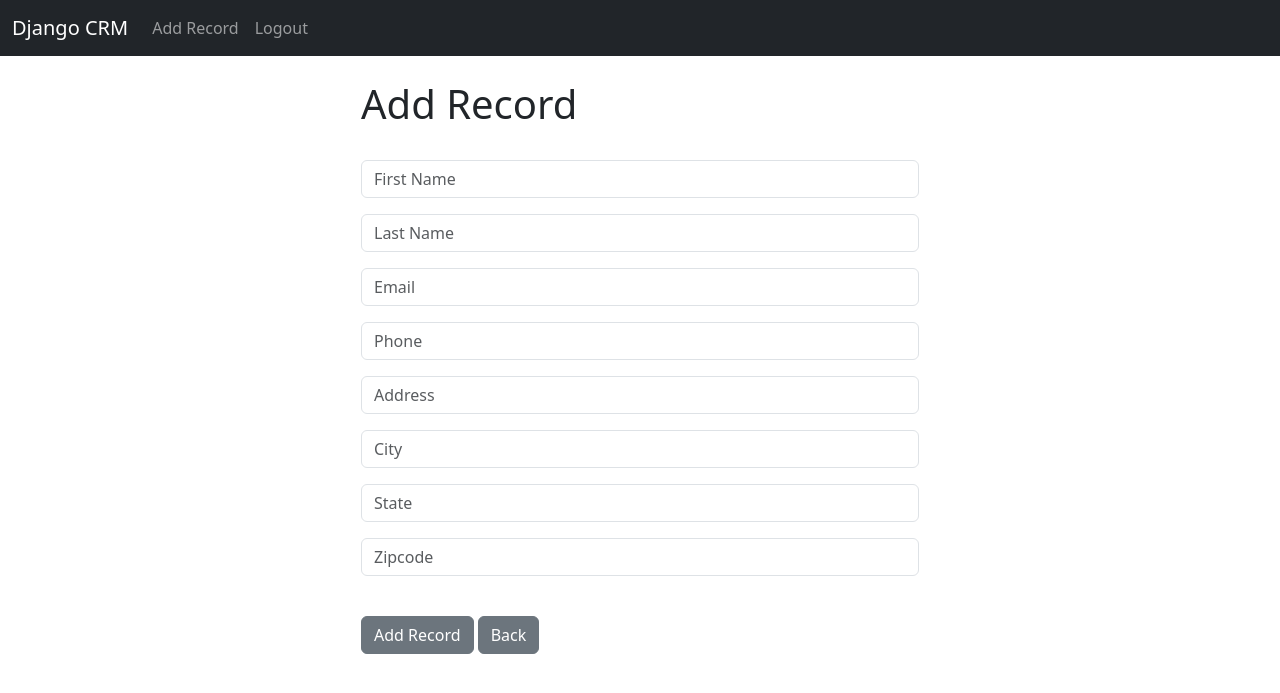
After one commit to angelrobles6/Django_CRM_app, a Django app: page /add_record/ in a window 1280 px wide. The commit adds this page. Shown: the top 693 px of the page. Run offline with Django 5.2, Linux system fonts and the light colour scheme; the visitor is signed in with stand-in values (Sample User, id 1).

Commit message:
Add Records, Update Record and final code.

```diff
--- a/dcrm/website/forms.py
+++ b/dcrm/website/forms.py
@@ -1,6 +1,7 @@
 from django.contrib.auth.forms import UserCreationForm
 from django.contrib.auth.models import User
 from django import forms
+from .models import Record
 
 
 class SignUpForm(UserCreationForm):
@@ -42,3 +43,26 @@ class SignUpForm(UserCreationForm):
         self.fields[
             'password2'].help_text = ('<span class="form-text text-muted">'
                                       '<small>Enter the same password as before, for verification.</small></span>')
+
+
+# Create Add Record Form
+class AddRecordForm(forms.ModelForm):
+    first_name = forms.CharField(required=True, widget=forms.widgets.TextInput(attrs={"placeholder": "First Name",
+                                                                                      "class": "form-control"}), label="")
+    last_name = forms.CharField(required=True, widget=forms.widgets.TextInput(attrs={"placeholder": "Last Name",
+                                                                                     "class": "form-control"}), label="")
+    email = forms.CharField(required=True, widget=forms.widgets.TextInput(attrs={"placeholder": "Email",
+                                                                                 "class": "form-control"}), label="")
+    phone = forms.CharField(required=True, widget=forms.widgets.TextInput(attrs={"placeholder": "Phone",
+                                                                                 "class": "form-control"}), label="")
+    address = forms.CharField(required=True, widget=forms.widgets.TextInput(attrs={"placeholder": "Address",
+                                                                                   "class": "form-control"}), label="")
+    city = forms.CharField(required=True, widget=forms.widgets.TextInput(attrs={"placeholder": "City",
+                                                                                "class": "form-control"}), label="")
+    state = forms.CharField(required=True, widget=forms.widgets.TextInput(attrs={"placeholder": "State",
+                                                                                 "class": "form-control"}), label="")
+    zipcode = forms.CharField(required=True, widget=forms.widgets.TextInput(attrs={"placeholder": "Zipcode",
+                                                                                   "class":  "form-control"}), label="")
+    class Meta:
+        model = Record
+        exclude = ("user",)
--- a/dcrm/website/models.py
+++ b/dcrm/website/models.py
@@ -5,12 +5,12 @@ class Record(models.Model):
     created_at = models.DateTimeField(auto_now_add=True)
     first_name = models.CharField(max_length=50)
     last_name = models.CharField(max_length=50)
+    email = models.CharField(max_length=50)
+    phone = models.CharField(max_length=15)
     address = models.CharField(max_length=100)
     city = models.CharField(max_length=50)
     state = models.CharField(max_length=50)
     zipcode = models.CharField(max_length=20)
-    email = models.CharField(max_length=50)
-    phone = models.CharField(max_length=15)
 
     def __str__(self):
         return f"{self.first_name} {self.last_name}"
--- /dev/null
+++ b/dcrm/website/templates/add_record.html
@@ -0,0 +1,16 @@
+{% extends 'base.html' %}
+
+{% block content %}
+<div class="col-md-6 offset-md-3">
+<h1>Add Record</h1>
+<br/>
+<form method="POST" action="{% url 'add_record' %}">
+    {% csrf_token %}
+    {{ form.as_p }}
+
+<br/>
+  <button type="submit" class="btn btn-secondary">Add Record</button>
+  <a href="{% url 'home' %}" class="btn btn-secondary">Back</a>
+</form>
+</div>
+{% endblock %}
--- a/dcrm/website/templates/home.html
+++ b/dcrm/website/templates/home.html
@@ -23,8 +23,8 @@
   {% if records %}
     {% for record in records %}
     <tr>
-        <td>{{ record.first_name }}
-        {{ record.last_name }}</td>
+        <td><a href="{% url 'record' record.id %}">{{ record.first_name }}
+        {{ record.last_name }}</a></td>
         <td>{{ record.email }}</td>
         <td>{{ record.phone }}</td>
         <td>{{ record.address }}</td>
--- a/dcrm/website/templates/navbar.html
+++ b/dcrm/website/templates/navbar.html
@@ -8,6 +8,10 @@
       <ul class="navbar-nav me-auto mb-2 mb-lg-0">
 
         {% if user.is_authenticated %}
+
+        <li class="nav-item">
+          <a class="nav-link" href="{% url 'add_record' %}">Add Record</a>
+        </li>
 
         <li class="nav-item">
           <a class="nav-link" href="{% url 'logout' %}">Logout</a>
--- a/dcrm/website/templates/record.html
+++ b/dcrm/website/templates/record.html
@@ -38,8 +38,9 @@
 <br/><br/>
 <a href="{% url 'home' %}" class="btn btn-secondary">Back</a>
 
-<br/><br/>
 <a href="{% url 'delete_record' customer_record.id%}" class="btn btn-danger">Delete</a>
+
+<a href="{% url 'update_record' customer_record.id%}" class="btn btn-primary">Update Record</a>
 
 
 {% endblock %}
--- a/dcrm/website/urls.py
+++ b/dcrm/website/urls.py
@@ -9,5 +9,7 @@ urlpatterns = [
     path('register/', views.register_user, name='register'),
     path('record/<int:pk>', views.customer_record, name='record'),
     path('delete_record/<int:pk>', views.delete_record, name='delete_record'),
+    path('add_record/', views.add_record, name='add_record'),
+    path('update_record/<int:pk>', views.update_record, name='update_record'),
 
 ]
--- a/dcrm/website/views.py
+++ b/dcrm/website/views.py
@@ -1,7 +1,7 @@
 from django.shortcuts import render, redirect
 from django.contrib.auth import authenticate, login, logout
 from django.contrib import messages
-from .forms import SignUpForm
+from .forms import SignUpForm, AddRecordForm
 from .models import Record
 
 
@@ -72,3 +72,33 @@ def delete_record(request, pk):
     else:
         messages.success(request, "You must be Logged in to delete records.")
         return redirect('home')
+
+
+def add_record(request):
+    form = AddRecordForm(request.POST or None)
+    if request.user.is_authenticated:
+        if request.method == 'POST':
+            if form.is_valid():
+                add_record = form.save()
+                messages.success(request, "Record added successfully.")
+                return redirect('home')
+        return render(request, 'add_record.html', {'form': form})
+
+    else:
+        messages.success(request, "You must be Logged in to add records.")
+        return redirect('home')
+
+
+def update_record(request, pk):
+    if request.user.is_authenticated:
+        current_record = Record.objects.get(id=pk)
+        form = AddRecordForm(request.POST or None, instance=current_record)
+        if form.is_valid():
+            form.save()
+            messages.success(request, "Record updated successfully.")
+            return redirect('home')
+        return render(request, 'update_record.html', {'form': form})
+
+    else:
+        messages.success(request, "You must be Logged in to update records.")
+        return redirect('home')
```
Also changed, not shown: dcrm/website/templates/update_record.html (added, +19 -0 lines).
